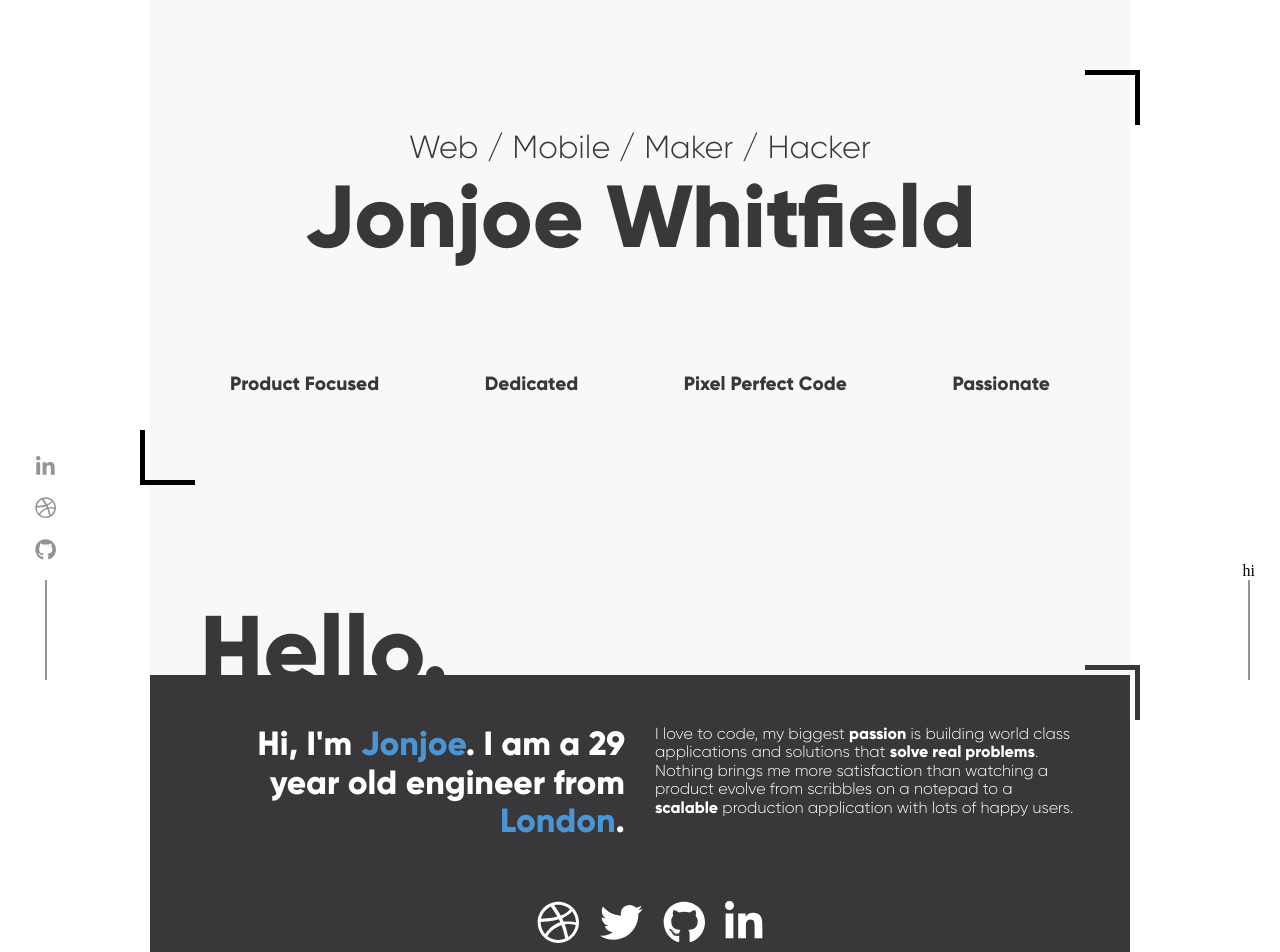
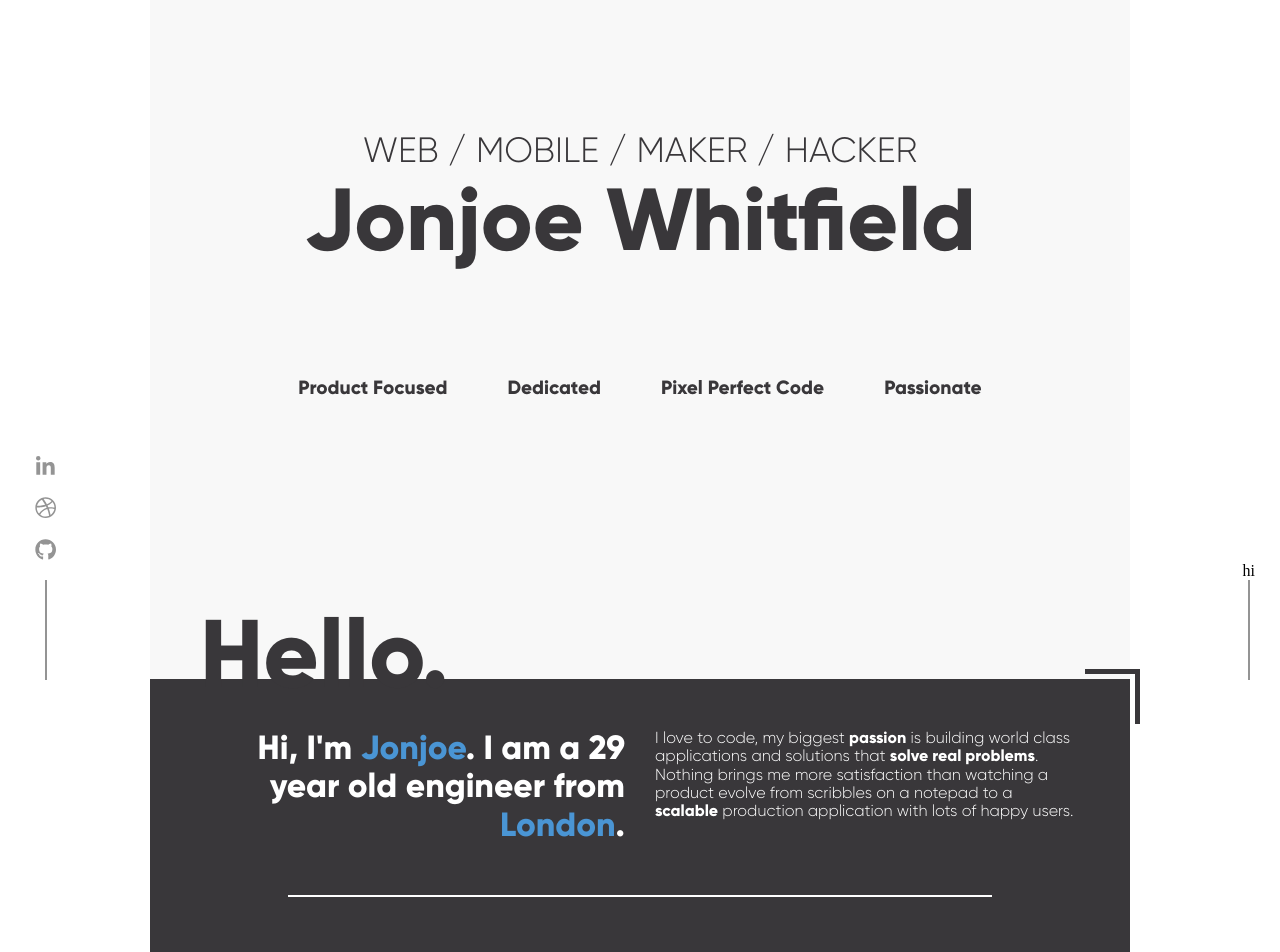
Before and after one commit to Jonjoe/website, a React (Create React App) app: page / in a window 1280 px wide. Shown: the part 120-1072 px from the top of the page. Built offline with nearby package versions, Linux system fonts and the light colour scheme; what @fortawesome/pro-duotone-svg-icons, @fortawesome/pro-light-svg-icons, @fortawesome/pro-solid-svg-icons would draw is missing.

Commit message:
work on home page

```diff
--- a/src/components/atoms/Text/Text.styles.tsx
+++ b/src/components/atoms/Text/Text.styles.tsx
@@ -40,7 +40,8 @@ export const Heading2 = styled.h2<DynamicTypeProps>`
 
 export const Heading3 = styled.h3<DynamicTypeProps>`
   ${(props: DynamicTypeProps) => getBaseTypography(props)}
-  font-size: 2rem;
+  font-size: 2.2rem;
+  text-transform: uppercase;
 `;
 
 export const Heading4 = styled.h4<DynamicTypeProps>`
--- a/src/components/implementations/SkillPoints/SkillPoints.styles.tsx
+++ b/src/components/implementations/SkillPoints/SkillPoints.styles.tsx
@@ -1,11 +1,10 @@
 import styled from 'styled-components';
-import { theme } from "config";
 
 export const Container = styled.div`
   display: flex;
   width: 100%;
   margin-top: 50px;
-  justify-content: space-between;
+  justify-content: center;
 
   @media only screen and (max-width: 600px) {
     flex-wrap: wrap;
--- a/src/components/layouts/Section/Section.styles.tsx
+++ b/src/components/layouts/Section/Section.styles.tsx
@@ -34,7 +34,9 @@ export const Container = styled.section<ContainerProps>`
       props.background
         ? `border-color: ${props.background};`
         : `border-color: transparant;`}
-  }
+
+    ${(props: ContainerProps) => !props.background && "display: none;"}
+
   &:after {
     display: block;
     content: "";
--- a/src/components/molecules/SocialLinks/SocialLinks.styles.tsx
+++ b/src/components/molecules/SocialLinks/SocialLinks.styles.tsx
@@ -5,7 +5,6 @@ export const Container = styled.nav`
   width: 100%;
   display: flex;
   justify-content: center;
-  margin-top: 50px;
 `;
 
 export const Link = styled.a`
--- a/src/pages/Home/Home.page.tsx
+++ b/src/pages/Home/Home.page.tsx
@@ -48,6 +48,8 @@ const HomePage: React.FC = () => {
             </Struct>
           </Struct>
 
+          <Divider />
+
           <SocialLinks />
         </Struct>
       </Section>
```
